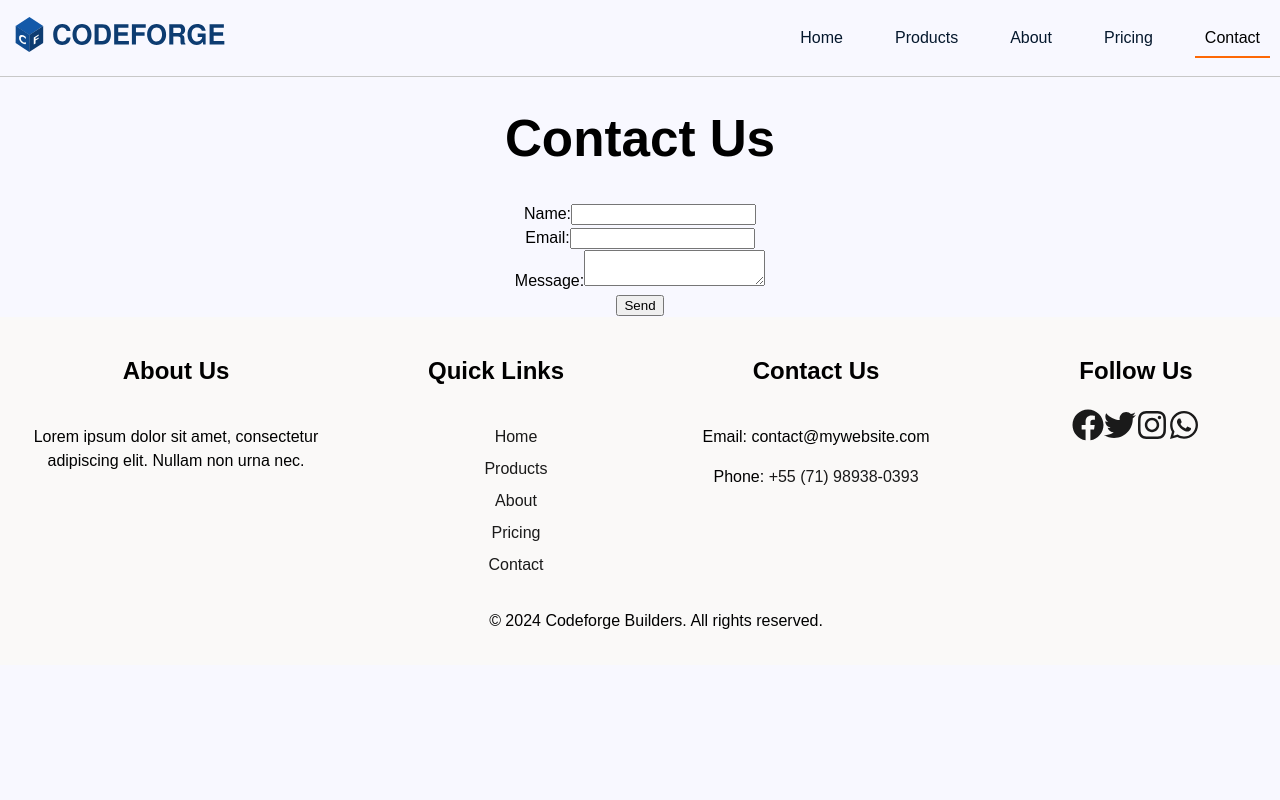
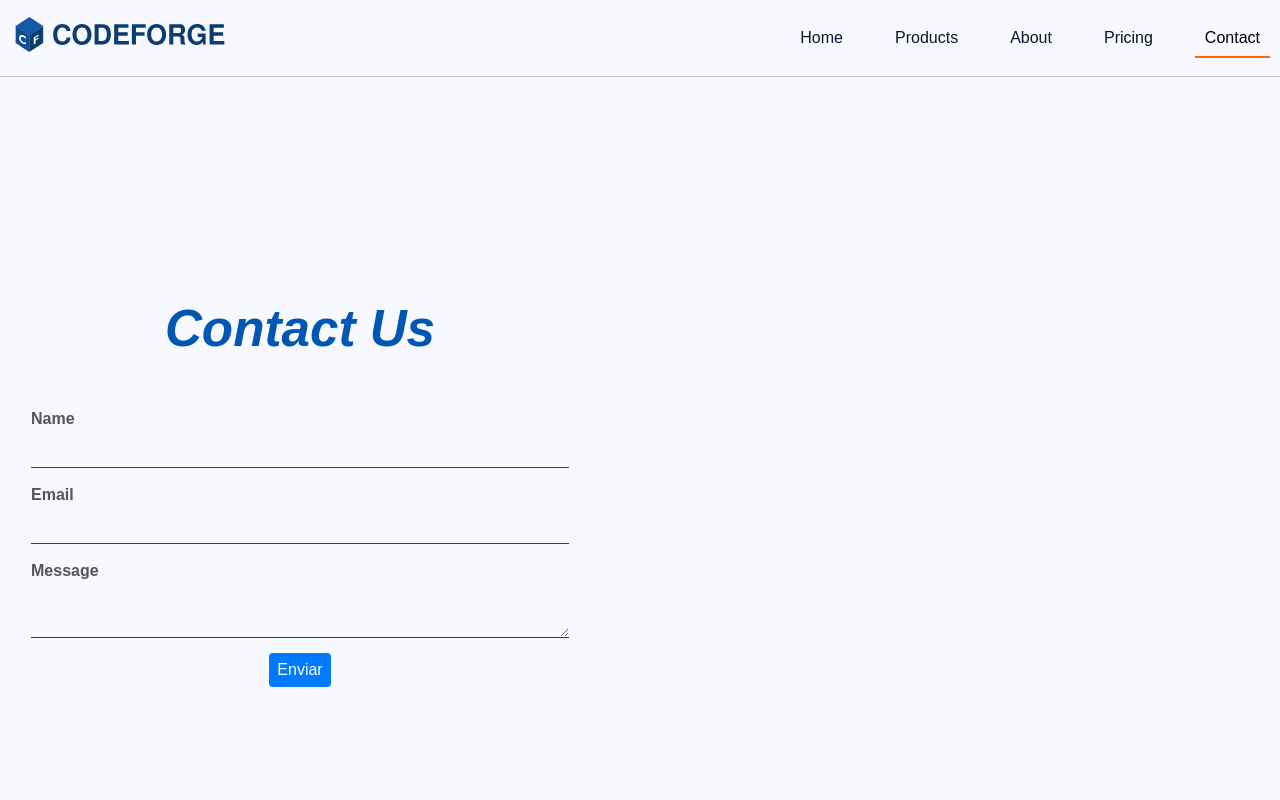
Before and after one commit to Code-Forge-Builders/codeforge-website, a React (Vite) app: page /contact in a window 1280 px wide. Shown: the top 800 px of the page. Built offline with nearby package versions, Linux system fonts and the light colour scheme; a web font is replaced by a local one.

Commit message:
foram adicionadas estilizações no formulário de contato *no arquivo index.tsx foram adicionados novos containers

```diff
--- /dev/null
+++ b/src/pages/Contact/Contact.css
@@ -0,0 +1,73 @@
+/* Centraliza o contêiner na página */
+.contact-container {
+    display: flex;
+    max-width: 600px;
+    width: 100%;
+    flex-direction: column;
+    align-items: center;
+    justify-content:center;
+    min-height: 100vh;
+    padding: 16px;
+    box-sizing: border-box;
+  }
+
+  /* Estilo do título */
+  .contact-container h1 {
+    color:#0056b3;
+    font-style: italic;
+  }
+
+  /* Estilo do formulário */
+  .contact-container-form {
+    display: flex;
+    flex-direction: column;
+    width: 100%;
+  }
+
+  /* Estilo das divs dos campos */
+  .contact-container-form div {
+    margin: 15px;
+  }
+
+  /* Estilo dos rótulos */
+  .contact-container-form label {
+    display: flex;
+    align-items: start;
+    margin-bottom: 0;
+    font-weight: bold;
+    color: #555;
+  }
+
+  /* Estilo dos inputs e textarea */
+  .contact-container-form input,
+  .contact-container-form textarea {
+        color: #333;
+        font-size: 16px;
+        border: none;
+        border-bottom: solid 1px #2e31a6;
+        height: 100%;
+        display: block;
+        outline: none;
+        padding: 10px 0 8px;
+        background: transparent;
+        width: auto;
+        width: 100%;
+
+  }
+
+
+  /* Estilo do botão */
+  .contact-container-form button {
+    padding: 8px;
+    background-color: #007bff;
+    color: #fff;
+    border: none;
+    border-radius: 4px;
+    font-size: 1em;
+    cursor: pointer;
+    transition: background-color 0.3s;
+  }
+
+  .contact-container-form button:hover {
+    background-color: #0056b3;
+  }
--- a/src/pages/Contact/index.tsx
+++ b/src/pages/Contact/index.tsx
@@ -1,25 +1,30 @@
 import React from 'react'
 import { Button, Form } from 'react-bootstrap'
+import './Contact.css'
 
 const Contact: React.FC = () => {
   return (
     <div className="contact-container">
+      <div className="contact-container-tittle">
         <h1>Contact Us</h1>
+      </div>
+      <div className="contact-container-form">
         <Form>
-        <div>
-          <label htmlFor="name">Name:</label>
+          <div className="contact-form-field">
+            <label htmlFor="name">Name</label>
             <input type="text" id="name" required />
           </div>
-        <div>
-          <label htmlFor="email">Email:</label>
+          <div className="contact-form-field">
+            <label htmlFor="email">Email</label>
             <input type="email" id="email" required />
           </div>
-        <div>
-          <label htmlFor="message">Message:</label>
+          <div className="contact-form-field">
+            <label htmlFor="message">Message</label>
             <textarea id="message" required></textarea>
           </div>
-        <Button type="submit">Send</Button>
+          <Button type="submit">Enviar</Button>
         </Form>
+      </div>
     </div>
   )
 }
```
Lines whose indentation alone changed are shown as unchanged.
